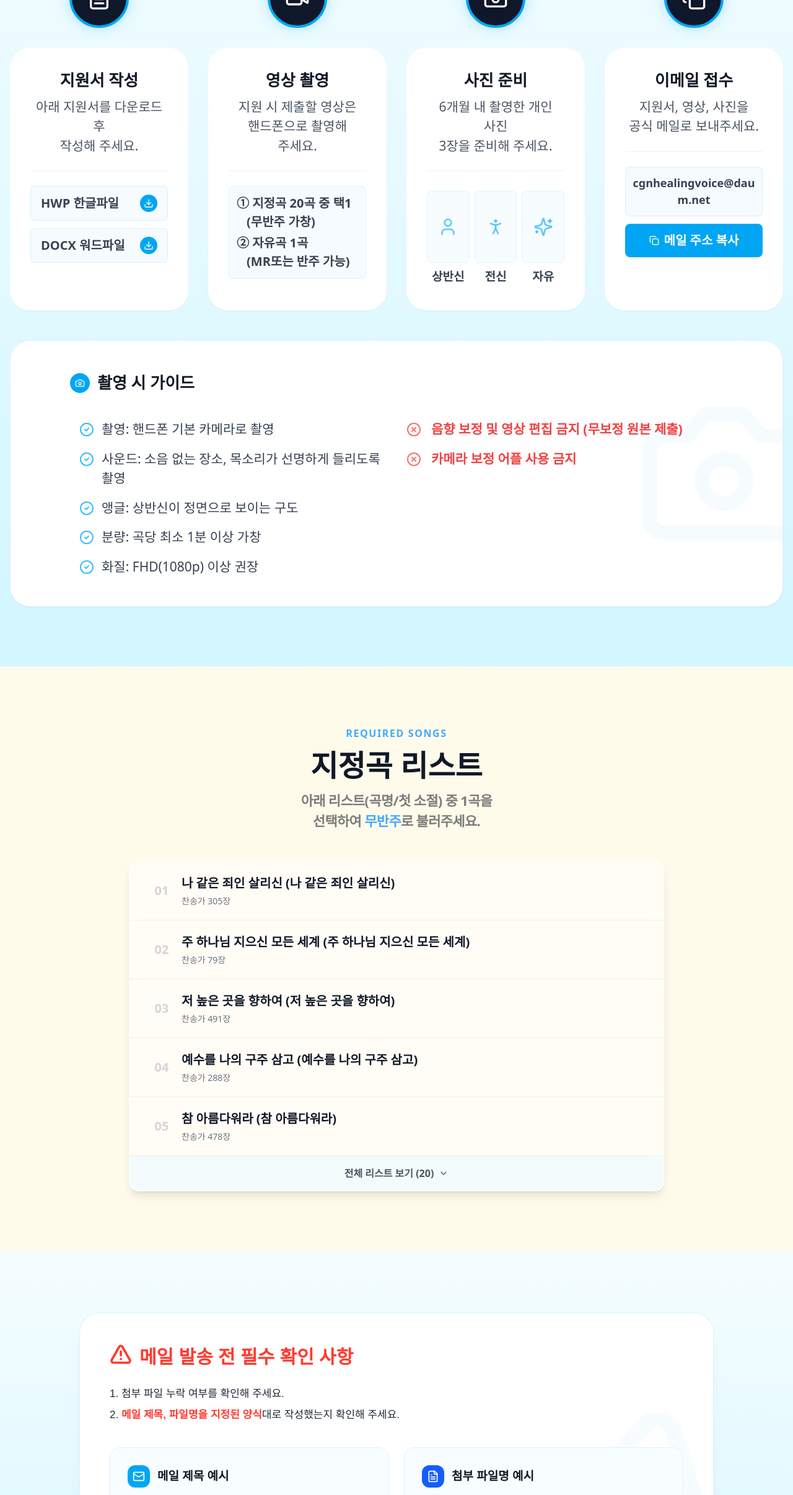
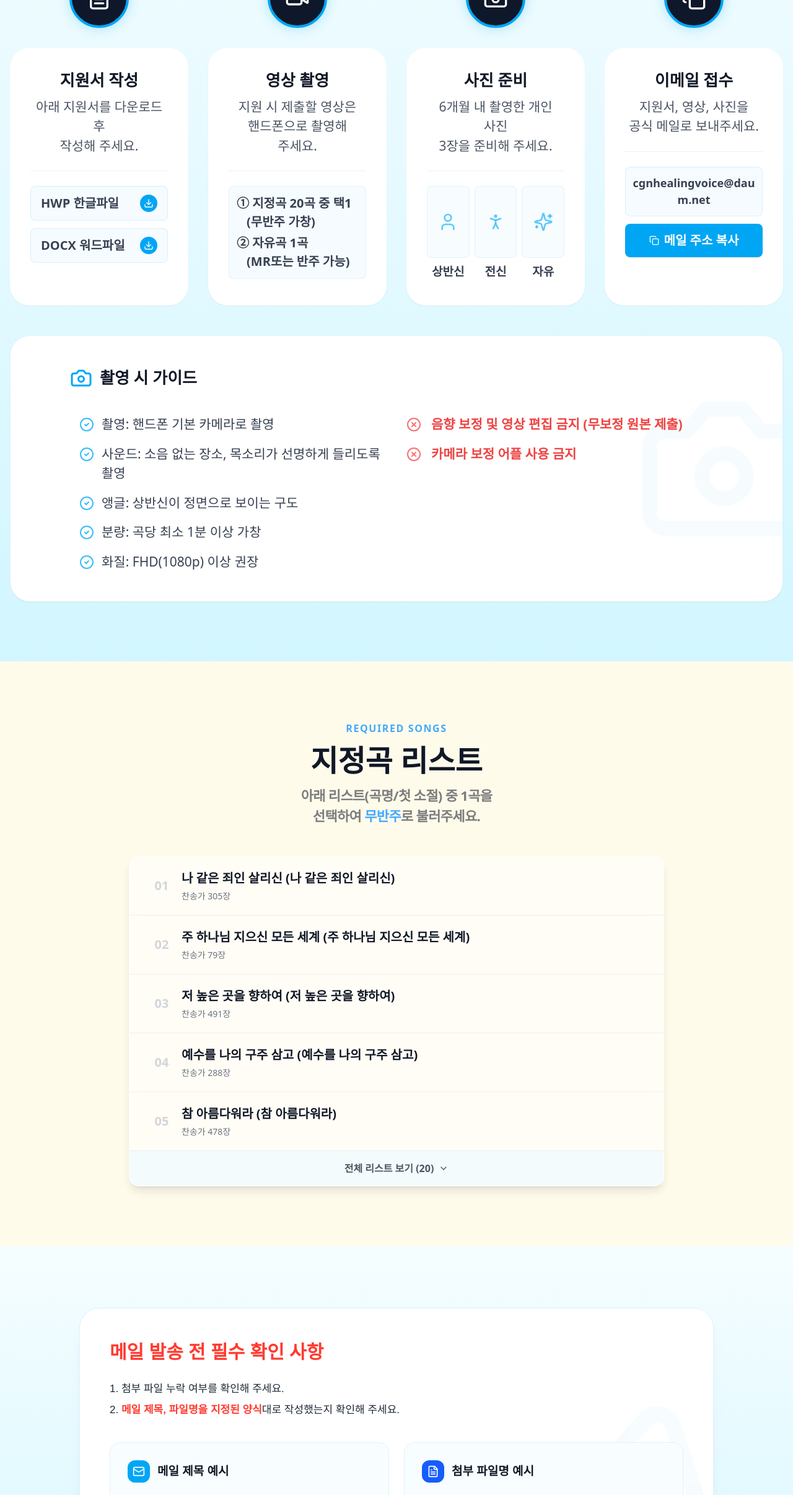
Before and after one commit to seun9eun/healingvoice, a React (Vite) app: page / in a window 1280 px wide. Shown: the part 4466-6878 px from the top of the page at 62% size. Built offline with nearby package versions, Linux system fonts and the light colour scheme; a web font is replaced by a local one.

Commit message:
style: align photo boxes, resize guide icon, remove checklist caution icon

```diff
--- a/src/app/components/ChecklistSection.tsx
+++ b/src/app/components/ChecklistSection.tsx
@@ -36,8 +36,7 @@ export function ChecklistSection() {
 
             {/* Header: 빨간색 포인트와 안내 문구 */}
             <div className="flex flex-col gap-6">
-              <h2 className="font-bold text-[#FF3B30] flex items-start gap-3 text-[26px] md:text-[30px] break-keep">
-                <AlertTriangle className="w-9 h-9" strokeWidth={2.5} />
+              <h2 className="font-bold text-[#FF3B30] flex items-start text-[26px] md:text-[30px] break-keep">
                 {t('checklist.title')}
               </h2>
 
--- a/src/app/components/StepsSection.tsx
+++ b/src/app/components/StepsSection.tsx
@@ -140,7 +140,7 @@ export function StepsSection() {
       desc: t('steps.step3.desc'),
       icon: Camera,
       content: (
-        <div className="mt-4 flex gap-2 h-40">
+        <div className="mt-2 flex gap-2 h-40">
           {[
             { label: t('steps.step3.photo1'), icon: User },
             { label: t('steps.step3.photo2'), icon: PersonStanding },
@@ -247,9 +247,7 @@ export function StepsSection() {
             </div>
 
             <div className="flex items-center gap-3 mb-10 relative z-10 px-0 md:px-12">
-              <div className="w-8 h-8 rounded-full bg-[#00a6f4] flex items-center justify-center shrink-0">
-                <Camera className="w-4 h-4 text-white" />
-              </div>
+              <Camera className="w-9 h-9 text-[#00a6f4] shrink-0" />
               <h3 className="text-[26px] font-bold text-gray-900">
                 {lang === 'ko' ? "촬영 시 가이드" : "Video Recording Guide"}
               </h3>
```
